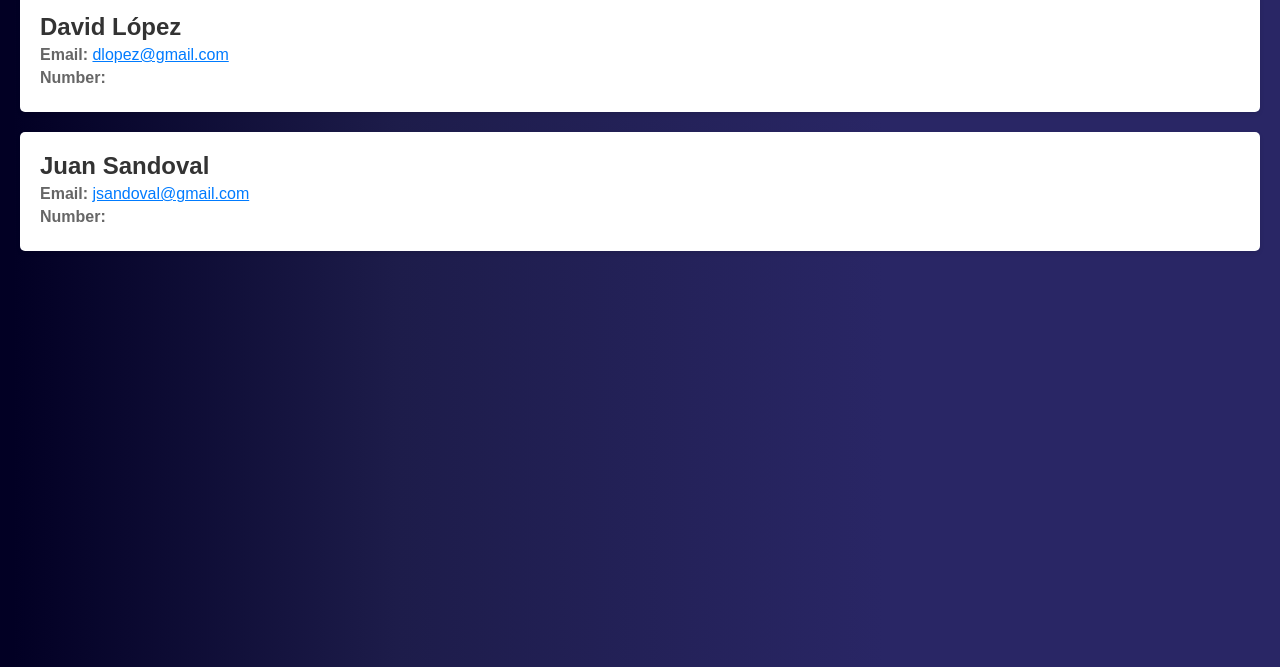
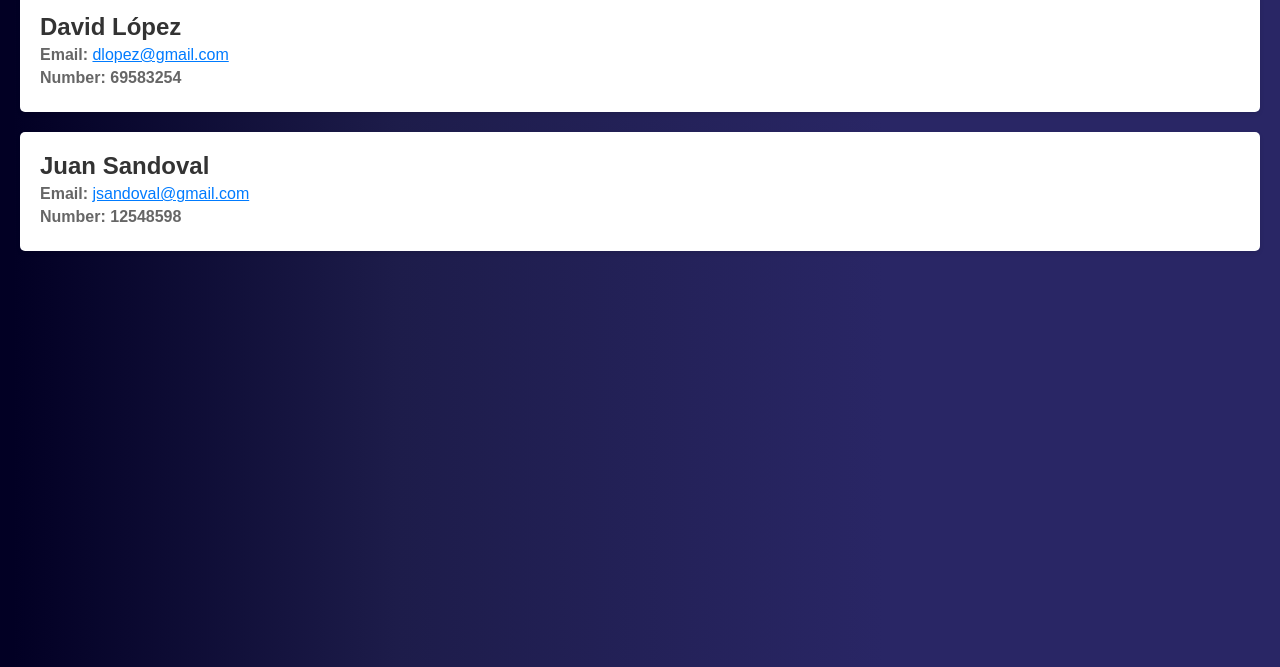
Before and after one commit to jsandoval-2022231/Kinal-Calendar, a plain HTML site: page src/page/favorites.html in a window 1280 px wide. Shown: the part 133-800 px from the top of the page. Drawn offline with Linux system fonts and the light colour scheme.

Commit message:
added number contact favorite

```diff
--- a/src/page/favorites.html
+++ b/src/page/favorites.html
@@ -25,12 +25,12 @@
         <li>
           <h2>David López</h2>
           <p><strong>Email:</strong> <a href="#" class="email">dlopez@gmail.com</a></p>
-          <p><strong>Number:</strong> </p>
+          <p><strong>Number: 69583254</strong> </p>
         </li>
         <li>
           <h2>Juan Sandoval</h2>
           <p><strong>Email:</strong> <a href="#" class="email">jsandoval@gmail.com</a></p>
-          <p><strong>Number:</strong> </p>
+          <p><strong>Number: 12548598</strong> </p>
         </li>
       </ul>
 </body>
```
